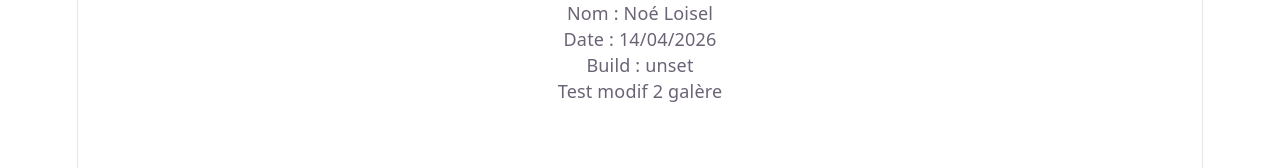
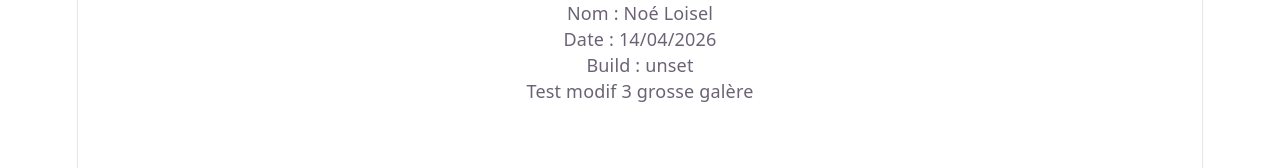
Before and after one commit to Noeloisel22/tpfinal-cloud, a Vue app: page / in a window 1280 px wide. Shown: the top 168 px of the page. Built offline with nearby package versions, Linux system fonts and the light colour scheme; no server answers.

Commit message:
test 3 de modification aled

```diff
--- a/src/App.vue
+++ b/src/App.vue
@@ -7,6 +7,6 @@ const today = new Date().toLocaleDateString('fr-FR')
     <p>Nom : Noé Loisel</p>
     <p>Date : {{ today }}</p>
     <p>Build : {{ buildId }}</p>
-    <p>Test modif 2 galère</p>
+    <p>Test modif 3 grosse galère</p>
   </header>
 </template>
```
